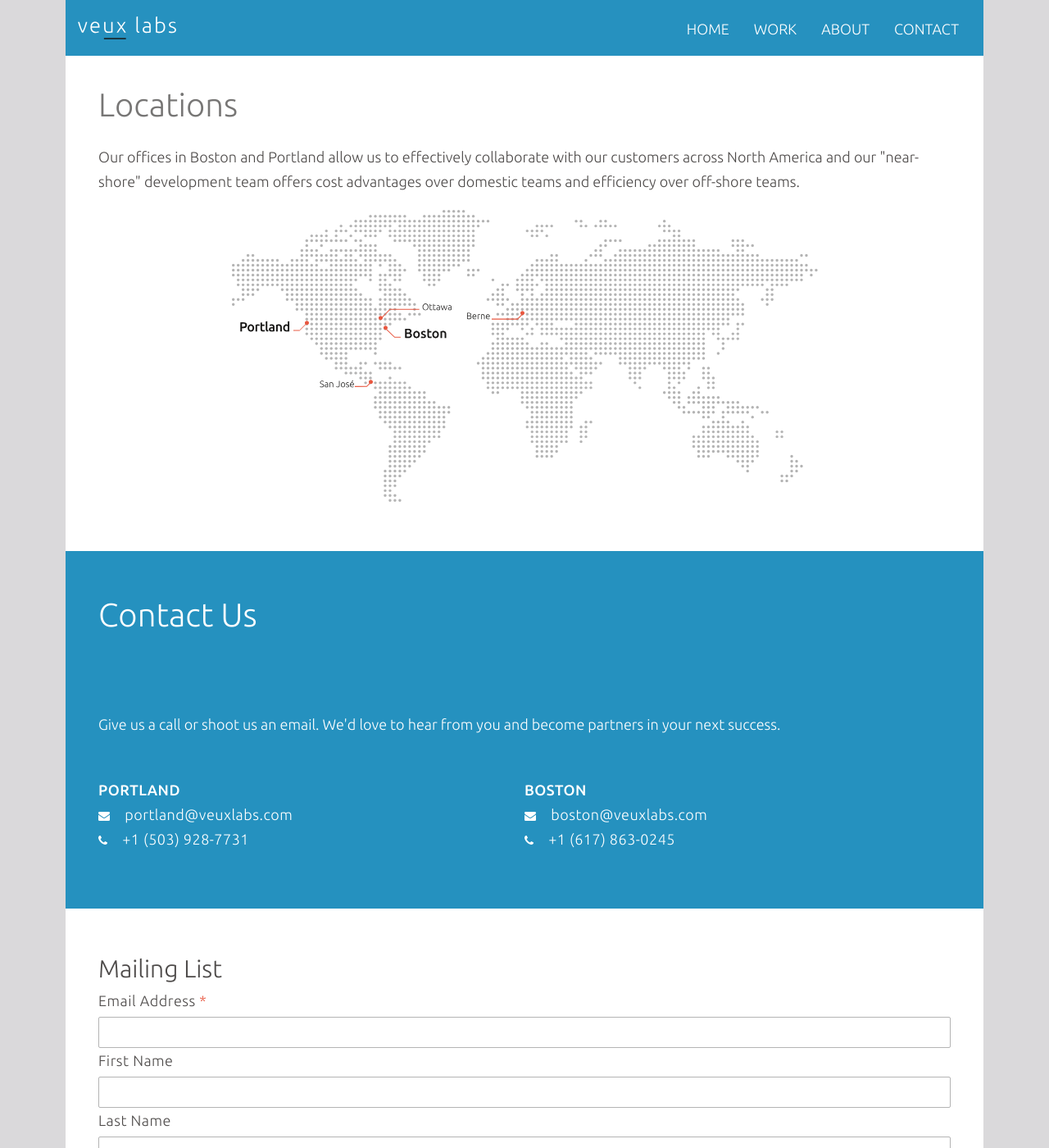
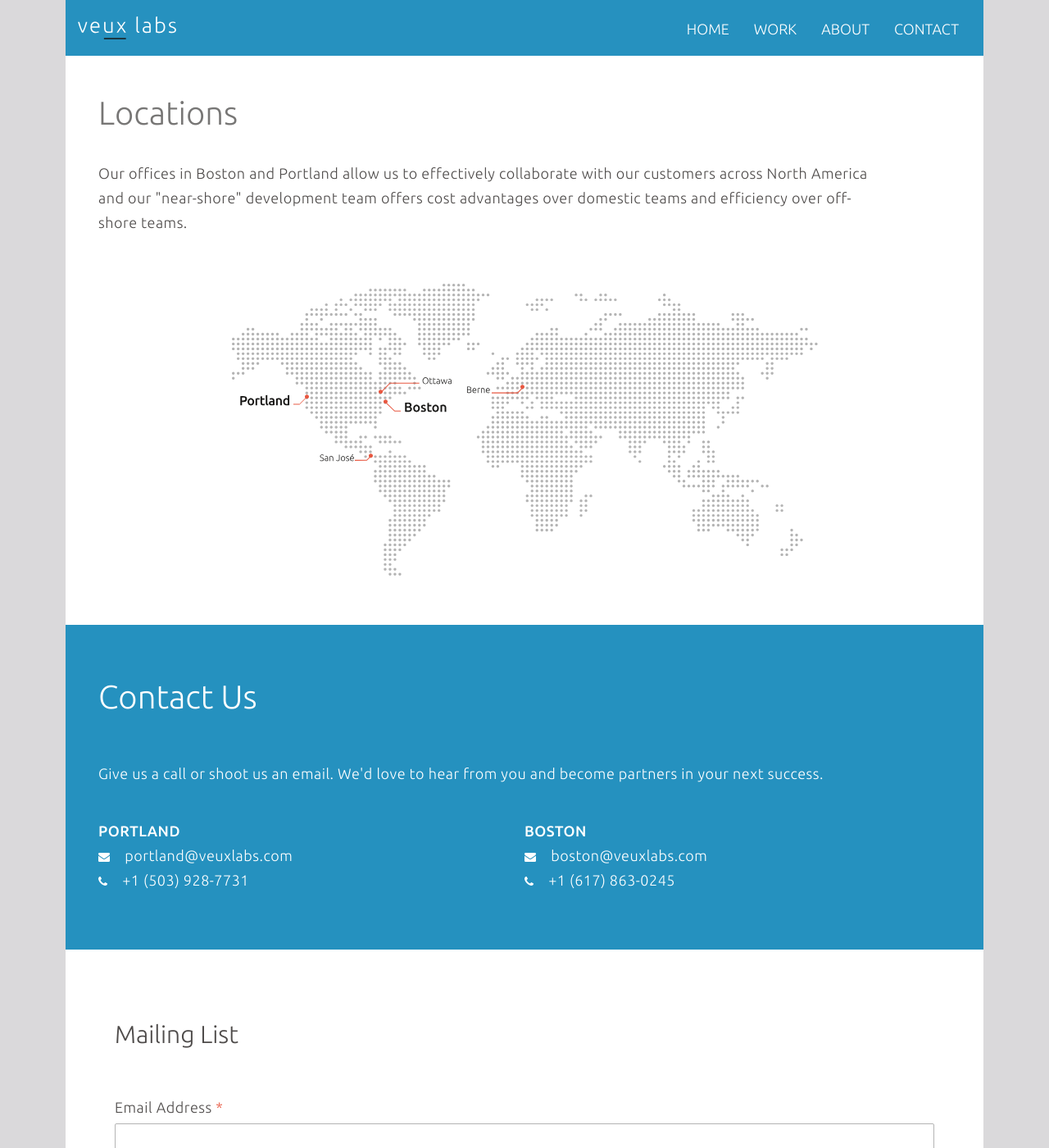
Before and after one commit to VeuxLabs/VeuxLabs.github.io, a Jekyll site: the page built from contact.html, in a window 1280 px wide and 1400 px high. Shown: the whole window at 82% size. Built offline with Jekyll 4.4.1, drawn with Linux system fonts in a browser that asks for light colours; comment, search, counter and statistics services are not loaded.

Commit message:
Several styling fixes.

```diff
--- a/contact.html
+++ b/contact.html
@@ -3,7 +3,7 @@
 title: Contact
 ---
 
-<div class="content">
+<div class="content contact">
 	<h1> Locations </h1>
 	<div class="description">
 		Our offices in Boston and Portland allow us to effectively collaborate with our customers
--- a/css/landing-page.css
+++ b/css/landing-page.css
@@ -156,10 +156,8 @@
     line-height: 1.67;
     letter-spacing: 0.4px;
     color: #ffffff;
-    width: 345px;
-    left: 40%;
+    width: 100%;
     position: relative;
-    margin-left: -99px;
 }
 
 @media only screen and (max-width: 480px) {
@@ -178,7 +176,7 @@
     padding-top: 40px;
     list-style-type: none;
     padding-left: 0;
-    text-align: left;
+    text-align: center;
     width: auto;
 }
 
@@ -202,7 +200,10 @@
 }
 
 .intro-header .container {
-    padding-top: 200px;
+    padding-top: 155px;
+    width: auto;
+    padding-left: 0;
+    padding-right: 0;
 }
 
 .intro-header .container h2 {
@@ -341,8 +342,16 @@
     display: inline-block;
 }
 
-.design {
-    padding-bottom: 250px;
+@media only screen and (max-width: 650px) {
+    .design {
+        padding-bottom: 100px;
+    }
+}
+
+@media only screen and (min-width: 650px) {
+    .design {
+        padding-bottom: 250px;
+    }
 }
 
 .design .design-img{
@@ -395,6 +404,12 @@
 .app-dev .dev-img img{
     display: inline-block;
     margin-top: -60px;
+}
+
+@media only screen and (max-width: 650px) {
+    .app-dev .dev-img img {
+        margin-top: -90px;
+    }
 }
 
 .app-dev h2 {
@@ -931,6 +946,12 @@
     padding-left: 20px;
     padding-right: 20px;
     padding-bottom: 220px;
+}
+
+@media only screen and (max-width: 650px) {
+    .product-development {
+        padding-bottom: 0;
+    }
 }
 
 .product-development-items {
@@ -1177,6 +1198,15 @@
     margin: 20px auto;
 }
 
+.contact h1 {
+    margin: 30px 0px;
+}
+
+.content.contact .description {
+    margin: 40px 0;
+    max-width: 960px;
+}
+
 @media only screen and (max-width: 480px) {
     .content .map {
         max-width: none;
@@ -1186,8 +1216,8 @@
 }
 
 .our-team.contact .description {
-    margin-top: 100px;
-    margin-bottom: 30px;
+    margin-top: 60px;
+    margin-bottom: 20px;
 }
 
 .our-team.contact .office {
@@ -1223,6 +1253,10 @@
     padding-left: 0;
 }
 
+#mc_embed_signup {
+    padding: 20px;
+}
+
 #mc_embed_signup form {
     padding-left: 0 !important;
 }
@@ -1230,6 +1264,7 @@
 #mc_embed_signup h1 {
    color: #4e4b4a;
    font-size: 30px;
+   margin: 30px 0 60px;
 }
 
 #mc_embed_signup .mc-field-group label {
@@ -1320,6 +1355,7 @@
  @media only screen and (min-width: 480px) and (max-width: 991px) {
     .project-management {
         margin-top: 135px;
+        padding-bottom: 300px;
     }
     .project-management img {
        margin: -125px auto 70px auto;
@@ -1511,7 +1547,8 @@
     font-family: 'Ubuntu';
     font-size: 18px;
     font-weight: 300;
-    line-height: 1.67;
+    line-height: 30px;
+    letter-spacing: 0.5px;
     color: #4e4b4a;
     margin-top: 30px;
 }
```
Also changed, not shown: _includes/contact.html (deleted, +0 -25 lines).
